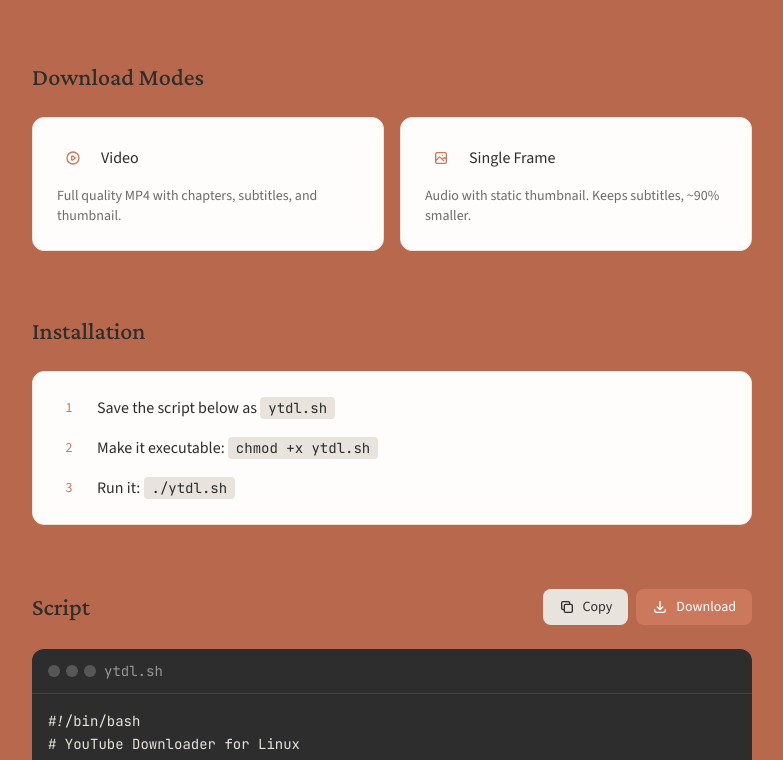
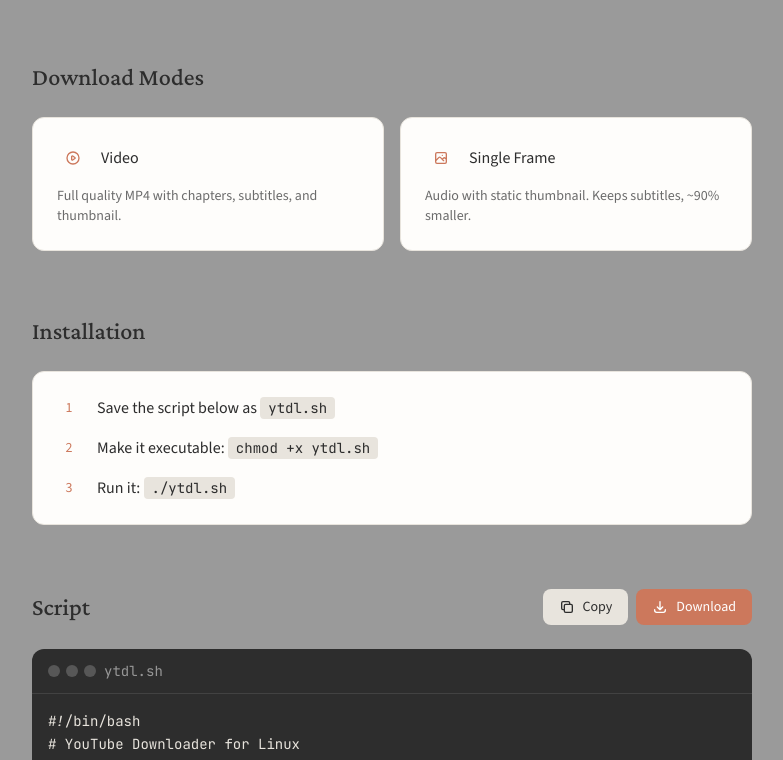
Before and after one commit to kc01-8/ytdl-easy, a plain HTML site: page index.html in a window 1280 px wide. Shown: the part 239-999 px from the top of the page, without its empty margins (248-1031 px from the left). Drawn offline with nearby package versions, Linux system fonts and the light colour scheme.

Commit message:
Update index.html

```diff
--- a/index.html
+++ b/index.html
@@ -22,7 +22,7 @@
 
         body {
             font-family: 'Source Sans 3', system-ui, sans-serif;
-            background-color: var(--terracotta-dark);
+            background-color: var(--light-stone);
             color: var(--charcoal);
         }
 
```
